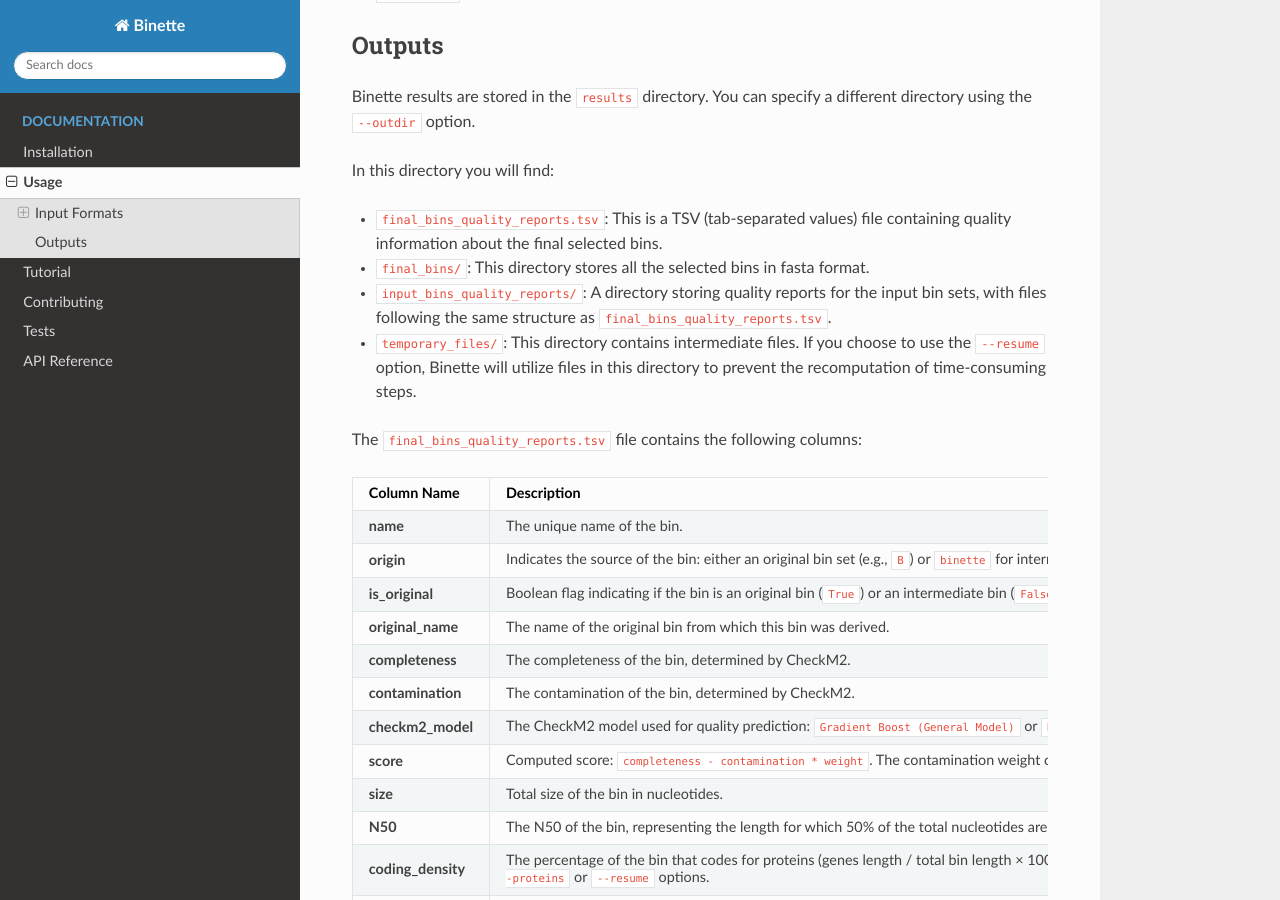
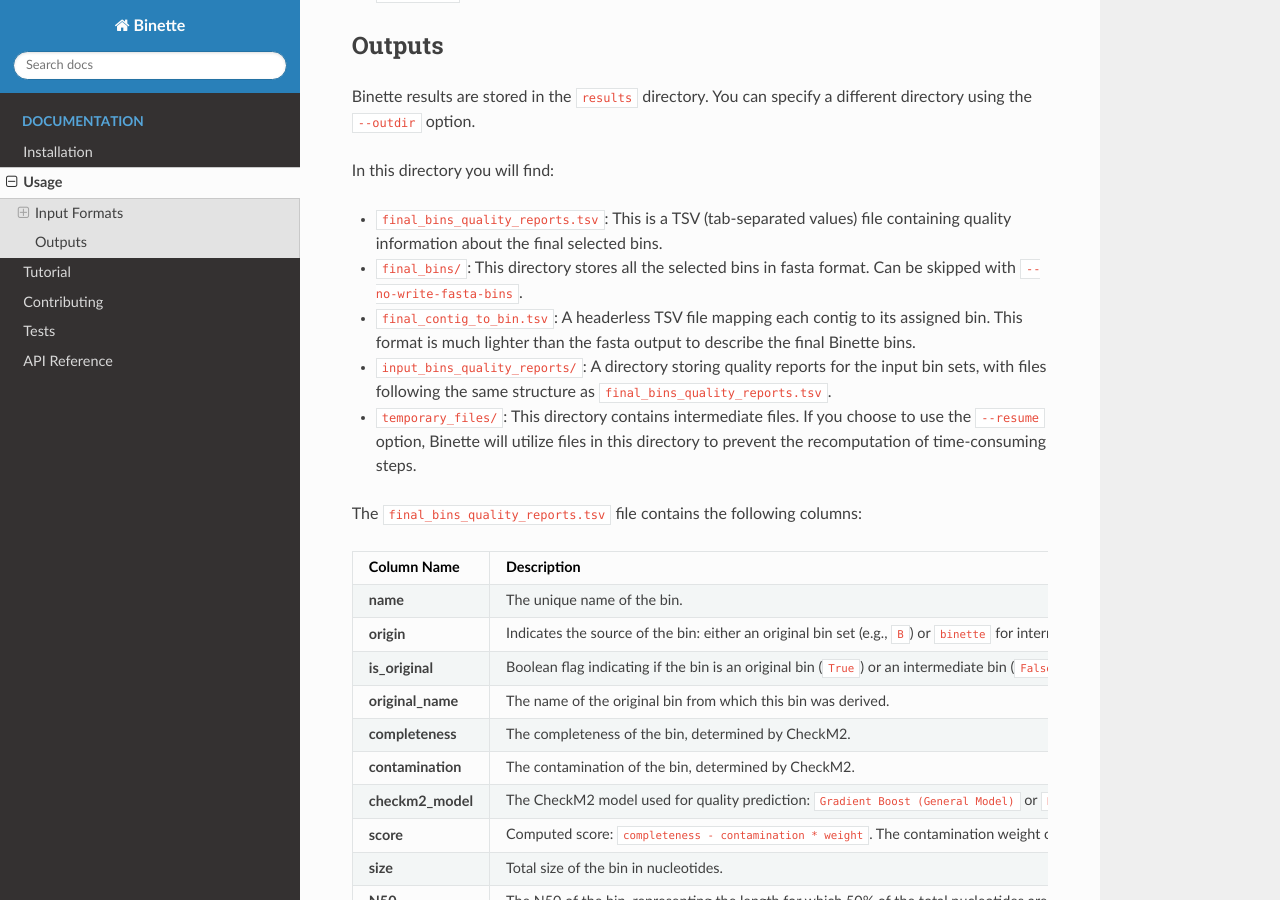
Before and after one commit to genotoul-bioinfo/Binette, a Sphinx documentation site: the page built from docs/usage.md, in a window 1280 px wide and 900 px high, scrolled down 1923 px. Built offline with Sphinx 7.4.7 and the Read the Docs theme 3.1.0, drawn with Linux system fonts in a browser that asks for light colours.

Commit message:
update doc with the new ouput

```diff
--- a/docs/usage.md
+++ b/docs/usage.md
@@ -83,7 +83,8 @@
 
 In this directory you will find:
 - `final_bins_quality_reports.tsv`: This is a TSV (tab-separated values) file containing quality information about the final selected bins.
-- `final_bins/`: This directory stores all the selected bins in fasta format.
+- `final_bins/`: This directory stores all the selected bins in fasta format. Can be skipped with `--no-write-fasta-bins`.
+- `final_contig_to_bin.tsv`: A headerless TSV file mapping each contig to its assigned bin. This format is much lighter than the fasta output to describe the final Binette bins.
 - `input_bins_quality_reports/`: A directory storing quality reports for the input bin sets, with files following the same structure as `final_bins_quality_reports.tsv`.
 - `temporary_files/`: This directory contains intermediate files. If you choose to use the `--resume` option, Binette will utilize files in this directory to prevent the recomputation of time-consuming steps.
 
```
Also changed, not shown: README.md (+2 -1 lines).
